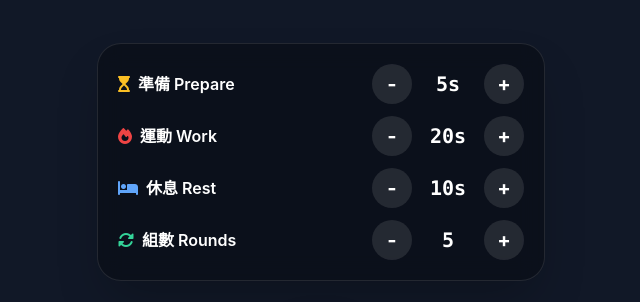
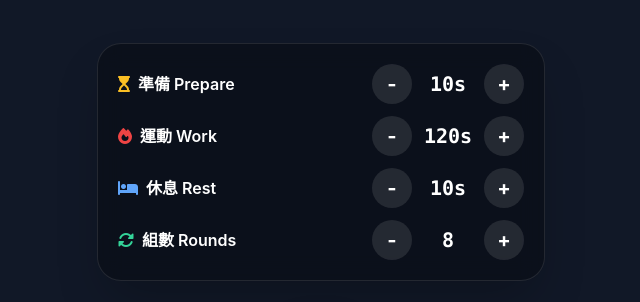
Before and after one commit to Dennis-0608/HIIT-Timer, a plain HTML site: page index.html in a window 1280 px wide. Shown: the part 351-653 px from the top of the page, 319-959 px from the left. Drawn offline with nearby package versions, Linux system fonts and the light colour scheme.

Commit message:
Update index.html

```diff
--- a/index.html
+++ b/index.html
@@ -72,7 +72,7 @@
             </span>
             <div class="flex items-center gap-3">
                 <button onclick="adjustSetting('prepare', -1)" class="w-10 h-10 rounded-full bg-white/10 active:bg-white/30 text-xl font-bold flex items-center justify-center">-</button>
-                <span id="valPrepare" class="w-12 text-center text-xl font-bold font-mono">5s</span>
+                <span id="valPrepare" class="w-12 text-center text-xl font-bold font-mono">10s</span>
                 <button onclick="adjustSetting('prepare', 1)" class="w-10 h-10 rounded-full bg-white/10 active:bg-white/30 text-xl font-bold flex items-center justify-center">+</button>
             </div>
         </div>
@@ -84,7 +84,7 @@
             </span>
             <div class="flex items-center gap-3">
                 <button onclick="adjustSetting('work', -5)" class="w-10 h-10 rounded-full bg-white/10 active:bg-white/30 text-xl font-bold flex items-center justify-center">-</button>
-                <span id="valWork" class="w-12 text-center text-xl font-bold font-mono">20s</span>
+                <span id="valWork" class="w-12 text-center text-xl font-bold font-mono">120s</span>
                 <button onclick="adjustSetting('work', 5)" class="w-10 h-10 rounded-full bg-white/10 active:bg-white/30 text-xl font-bold flex items-center justify-center">+</button>
             </div>
         </div>
@@ -108,7 +108,7 @@
             </span>
             <div class="flex items-center gap-3">
                 <button onclick="adjustSetting('rounds', -1)" class="w-10 h-10 rounded-full bg-white/10 active:bg-white/30 text-xl font-bold flex items-center justify-center">-</button>
-                <span id="valRounds" class="w-12 text-center text-xl font-bold font-mono">5</span>
+                <span id="valRounds" class="w-12 text-center text-xl font-bold font-mono">8</span>
                 <button onclick="adjustSetting('rounds', 1)" class="w-10 h-10 rounded-full bg-white/10 active:bg-white/30 text-xl font-bold flex items-center justify-center">+</button>
             </div>
         </div>
```
